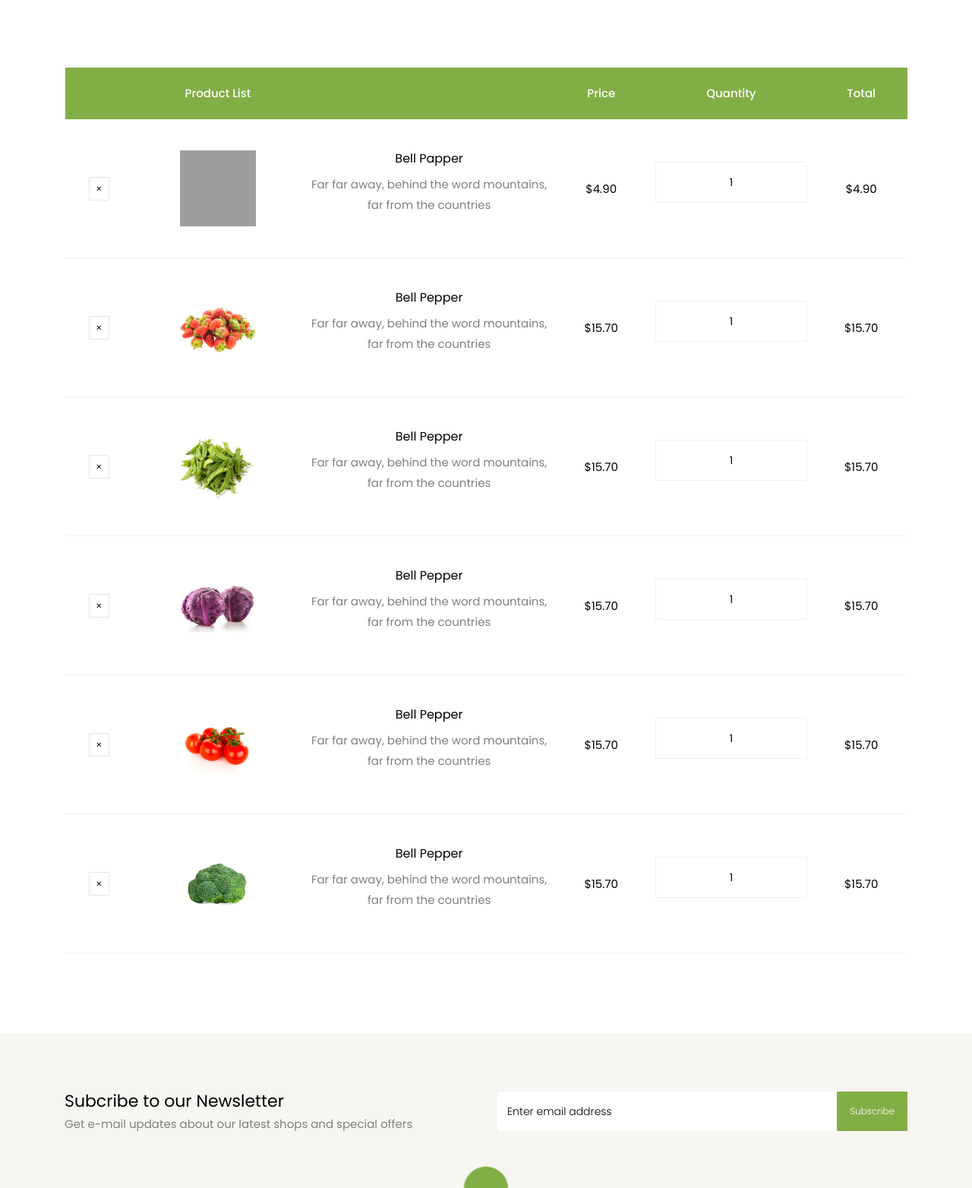
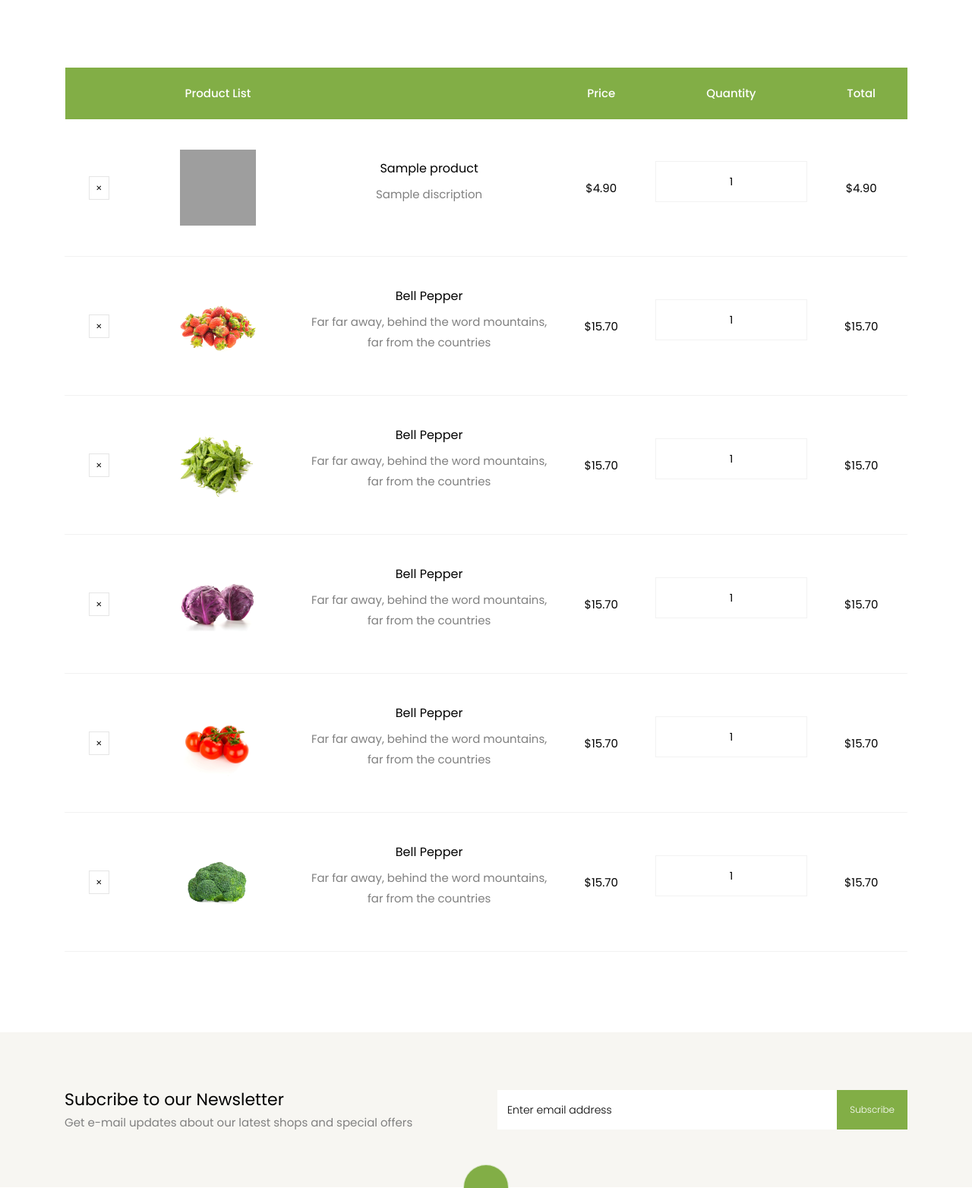
Before and after one commit to barmalie/PYWEBDjango, a Django app: template apps/wishlist/templates/cart_shop/wishlist.html in a window 1280 px wide. Shown: the part 464-2028 px from the top of the page at 76% size. Run offline with Django 4.2, Linux system fonts and the light colour scheme; the template is opened without the code that fills it: most values are stand-ins (such as "Sample title", 1, 10 or a date in 2020); some libraries are stand-ins or nearby versions; some web fonts are replaced; grey boxes are pictures that could not be loaded.

Commit message:
откатил как было

```diff
--- a/apps/wishlist/templates/cart_shop/wishlist.html
+++ b/apps/wishlist/templates/cart_shop/wishlist.html
@@ -119,8 +119,8 @@
 						        <td class="image-prod"><div class="img" style="background-image:url({%static 'shop/image/product-1.jpg'%});"></div></td>
 
 						        <td class="product-name">
-						        	<h3>Bell Papper</h3>
-						        	<p>Far far away, behind the word mountains, far from the countries</p>
+						        	<h3>{{item.product.name}}</h3>
+						        	<p>{{item.product.discription}}</p>
 						        </td>
 
 						        <td class="price">$4.90</td>
```
